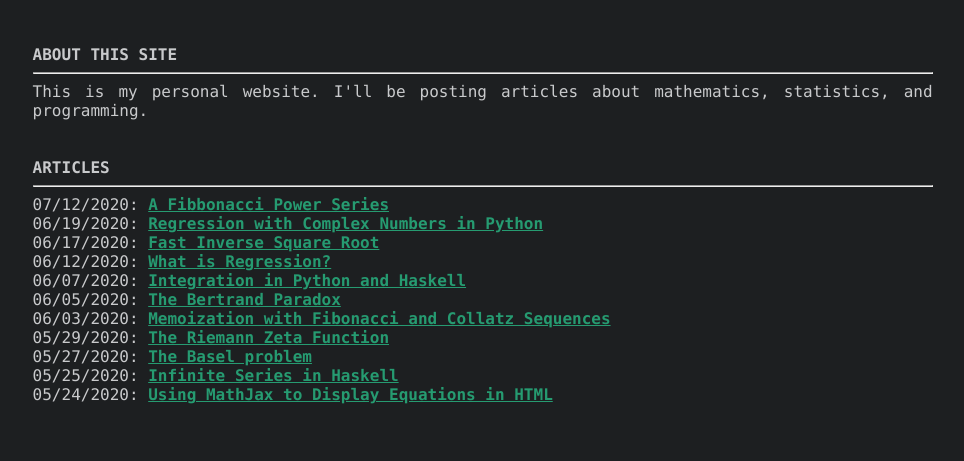
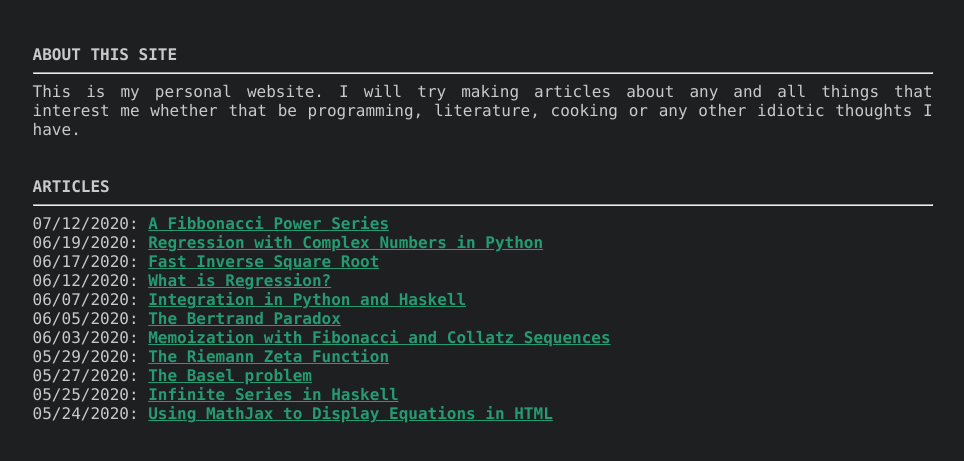
Before and after one commit to ArchieMcM234/ArchieMcM234.github.io, a plain HTML site: page index.html in a window 1280 px wide. Shown: the part 97-558 px from the top of the page, without its empty margins (151-1115 px from the left). Drawn offline with Linux system fonts and the light colour scheme.

Commit message:
Update index.html

```diff
--- a/index.html
+++ b/index.html
@@ -23,7 +23,7 @@
 </div>
 <div class='heading'>About this site</div><hr/>
 <p>
-This is my personal website. I'll be posting articles about mathematics, statistics, and programming.
+This is my personal website. I will try making articles about any and all things that interest me whether that be programming, literature, cooking or any other idiotic thoughts I have.
 </p>
 
 <div class='heading'>Articles</div><hr/>
```
